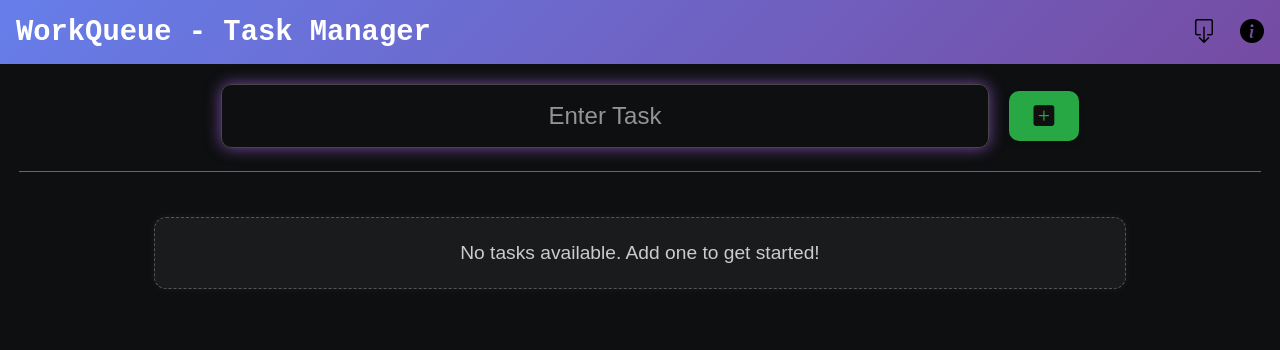
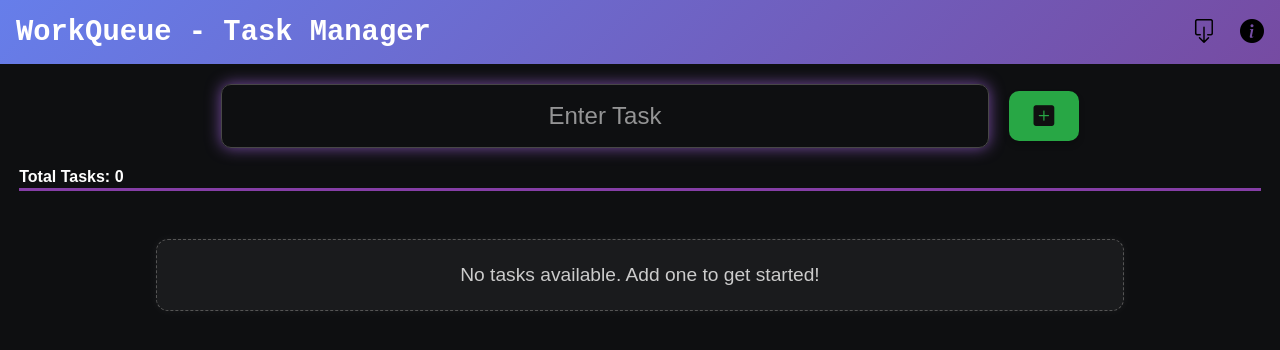
Before and after one commit to VictorF313/WorkQueue-Task-Manager, a React (Vite) app: page / in a window 1280 px wide. Shown: the top 350 px of the page. Built offline with nearby package versions, Linux system fonts and the light colour scheme.

Commit message:
Added Task Counter And Minor Changes

```diff
--- a/src/Components/Hero.jsx
+++ b/src/Components/Hero.jsx
@@ -46,6 +46,7 @@ const Hero = () => {
         }
     };
 
+
     return (
         <div className="hero">
             <div className="entryField">
@@ -63,12 +64,18 @@ const Hero = () => {
             {showModal && (
                 <div className="modalOverlay" onClick={closeModal}>
                     <div className="modalContent" onClick={e => e.stopPropagation()}>
-                        <p>⚠️ Please write something before adding a task!</p>
+                        <p>Please write something before adding a task!</p>
                         <button onClick={closeModal} className="modalCloseBtn">Close</button>
                     </div>
                 </div>
             )}
 
+            <div className="taskSection">
+                <div className="taskCounter">
+                    <div className="counter">
+                        Total Tasks: {allTasks.length}
+                    </div>
+                </div>
                 <div className="taskarea">
                     {allTasks.length === 0 ? (
                         <div className="emptyNotice">
@@ -87,6 +94,7 @@ const Hero = () => {
                     )}
                 </div>
             </div>
+        </div>
     );
 };
 
--- a/src/styles.css
+++ b/src/styles.css
@@ -98,8 +98,8 @@ nav>ul>li:nth-child(2):hover .aboutText {
   display: flex;
   justify-content: center;
   align-items: center;
-  gap: 0px;
   flex-wrap: wrap;
+  flex-direction: row;
 }
 
 #textHolder {
@@ -129,40 +129,37 @@ nav>ul>li:nth-child(2):hover .aboutText {
   box-shadow: 0 0 15px #764ba2;
 }
 
-
 .taskarea {
   width: 97vw;
   height: 70vh;
   display: flex;
   flex-direction: column;
-  align-items: center;
-  border-top: 1px solid rgb(104, 102, 102);
+  align-items: left;
+  border-top: 3px solid rgb(133, 62, 166);
   overflow: auto;
   margin-top: 0.2rem;
-  padding: 0.8rem;
-  /* border-radius: 10px; */
+  padding: 1rem;
+  margin-top: 20px;
 }
 
 .task {
-  width: 70vw;
+  width: 80vw;
   margin: 10px 0;
   padding: 15px;
   font-size: 1.25rem;
   text-align: left;
   color: #ffffff;
   background: linear-gradient(to right, #1b1b1b25, #3d3d3d);
-  border: 1px solid #ffffff8e;
+  border: 2px solid #ffffff8e;
   border-radius: 10px;
   transition: background 0.6s ease-in-out, box-shadow 0.3s linear, transform 0.3s linear;
   background-size: 200% 200%;
-  background-position: left center;
 }
 
 .task:hover {
   border-color: #764ba2;
   box-shadow: 0 0 10px #764ba2;
-  transform: translateY(50px);
-  transform: translateX(-25px);
+  transform: translateZ(25px);
 }
 
 .tasksAndButtons {
@@ -170,7 +167,8 @@ nav>ul>li:nth-child(2):hover .aboutText {
   align-items: center;
   gap: 1.25rem;
   flex-wrap: wrap;
-  margin-top: 1.5rem;
+  margin-top: 0.5rem;
+  perspective: 1000px;
 }
 
 .button {
@@ -292,6 +290,14 @@ nav>ul>li:nth-child(2):hover .aboutText {
   }
 }
 
+.taskCounter {
+  position: absolute;
+}
+
+.counter {
+  color: #ffffff;
+  font-weight: 700;
+}
 
 @media (max-width: 768px) {
   .navbar {
@@ -310,11 +316,6 @@ nav>ul>li:nth-child(2):hover .aboutText {
     gap: 0.75rem;
   }
 
-  .entryField {
-    flex-direction: column;
-    gap: 1rem;
-  }
-
   #textHolder {
     width: 85vw;
     font-size: 1.1rem;
@@ -322,7 +323,7 @@ nav>ul>li:nth-child(2):hover .aboutText {
   }
 
   .task {
-    width: 85vw;
+    width: 80vw;
     font-size: 1rem;
   }
 
```
Also changed, not shown: 1 other file (tests, documents, lock files or other folders). Lines whose indentation alone changed are shown as unchanged.
